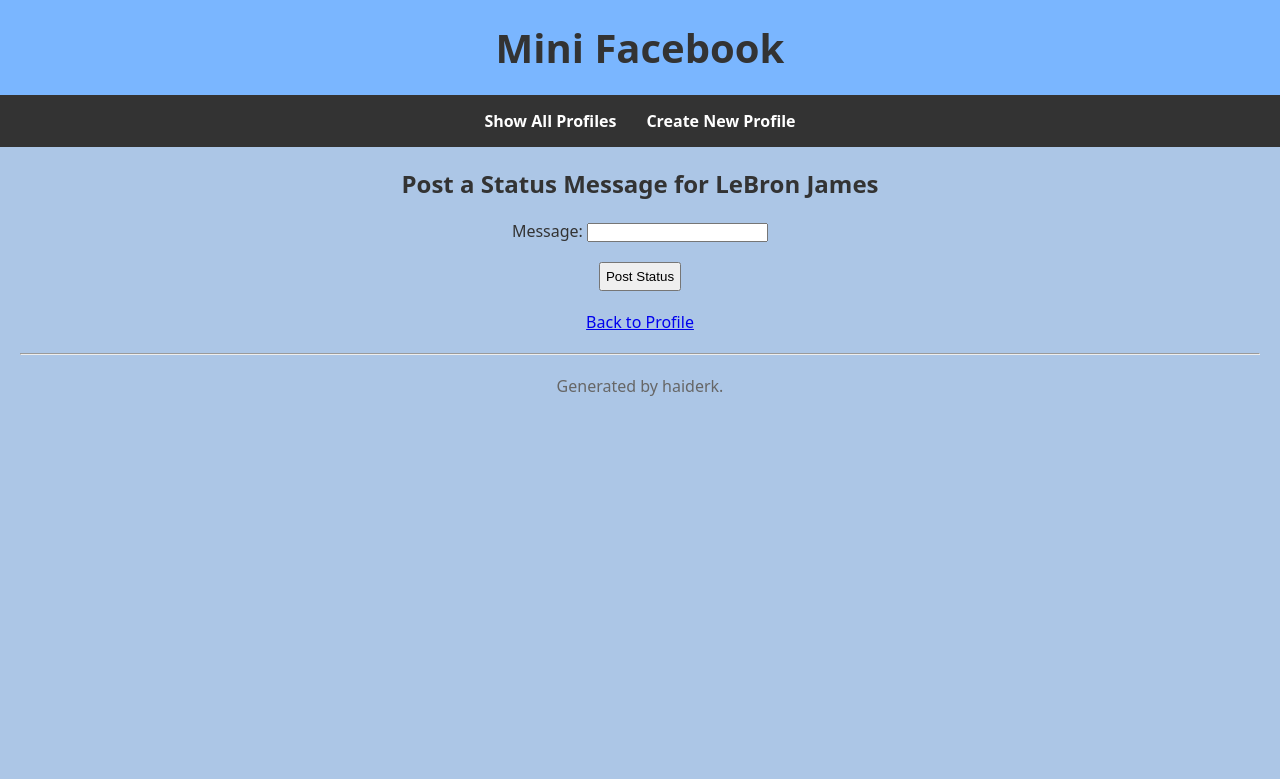
After one commit to haiderak12/412-a3, a Django app: page /mini_fb/profile/1/create_status in a window 1280 px wide. The commit adds this page. Shown: the top 779 px of the page. Run offline with Django 5.2, Linux system fonts and the light colour scheme; data comes from the database, SQL or seed files in the repository; both versions use the stored data as it was after the commit.

Commit message:
assignment 6

```diff
--- /dev/null
+++ b/a6_url.txt
@@ -0,0 +1 @@
+https://four12-a3.onrender.com/mini_fb
--- a/mini_fb/admin.py
+++ b/mini_fb/admin.py
@@ -6,3 +6,4 @@ from .models import *
 # Register your models here.
 
 admin.site.register(Profile)
+admin.site.register(StatusMessage)
--- /dev/null
+++ b/mini_fb/forms.py
@@ -0,0 +1,19 @@
+from django import forms
+from .models import Profile, StatusMessage
+
+class CreateProfileForm(forms.ModelForm):
+    firstname = forms.CharField(label="First Name", required=True)
+    lastname = forms.CharField(label="Last Name", required=True)
+    city = forms.CharField(label="City", required=True)
+    email = forms.EmailField(label="Email", required=True)
+
+    class Meta:
+        model = Profile
+        fields = ['firstname', 'lastname', 'city', 'email', 'image_url']
+
+class CreateStatusMessageForm(forms.ModelForm):
+    message = forms.CharField(label="Message", required=True)
+
+    class Meta:
+        model = StatusMessage
+        fields = ['message']
--- a/mini_fb/models.py
+++ b/mini_fb/models.py
@@ -1,6 +1,8 @@
 # mini_fb/models.py
 # Definte the data objects for our application
 from django.db import models
+from django.utils import timezone
+from django.urls import reverse
 
 # Create your models here.
 
@@ -17,3 +19,17 @@ class Profile(models.Model):
         '''Return a string representation of this object.'''
 
         return f'{self.firstname} {self.lastname}'
+
+    def get_status_messages(self):
+        return self.statusmessage_set.all().order_by('-timestamp')
+
+    def get_absolute_url(self):
+        return reverse('show_profile', kwargs={'pk': self.pk})
+
+class StatusMessage(models.Model):
+    timestamp = models.DateTimeField(default=timezone.now)
+    message = models.TextField()
+    profile = models.ForeignKey(Profile, on_delete=models.CASCADE)
+
+    def __str__(self):
+        return f"StatusMessage({self.profile.firstname} {self.profile.lastname} at {self.timestamp})"
--- a/mini_fb/templates/mini_fb/base.html
+++ b/mini_fb/templates/mini_fb/base.html
@@ -19,6 +19,7 @@
         <nav>
             <ul>
                 <li><a href="{% url 'show_all_profiles' %}">Show All Profiles</a></li>
+                <li><a href="{% url 'create_profile' %}">Create New Profile</a></li>
             </ul>
         </nav>
 
--- /dev/null
+++ b/mini_fb/templates/mini_fb/create_status_form.html
@@ -0,0 +1,15 @@
+{% extends 'mini_fb/base.html' %}
+
+{% block content %}
+<div class="status_page">
+    <h2>Post a Status Message for {{ profile.firstname }} {{ profile.lastname }}</h2>
+
+    <form method="POST" action="{% url 'create_status' profile.pk %}">
+        {% csrf_token %}
+        {{ form.as_p }}
+        <button type="submit">Post Status</button>
+    </form>
+
+    <p><a href="{% url 'show_profile' profile.pk %}">Back to Profile</a></p>
+</div>
+{% endblock %}
--- a/mini_fb/urls.py
+++ b/mini_fb/urls.py
@@ -8,4 +8,7 @@ from . import views
 # all of the URLs that are part of this app
 urlpatterns = [
     path(r'', views.ShowAllProfilesView.as_view(), name='show_all_profiles'),
+    path(r'profile/<int:pk>', views.ShowProfilePageView.as_view(), name='show_profile'),
+    path(r'create_profile', views.CreateProfileView.as_view(), name='create_profile'),
+    path(r'profile/<int:pk>/create_status', views.CreateStatusMessageView.as_view(), name='create_status'),
 ]
--- a/mini_fb/views.py
+++ b/mini_fb/views.py
@@ -1,11 +1,52 @@
 from django.shortcuts import render
 
 # Create your views here.
-from django.views.generic import ListView
+from django.views.generic import ListView, DetailView, CreateView
 from .models import Profile # import the models
+from .forms import CreateProfileForm, CreateStatusMessageForm
+from django.urls import reverse
 
 # class-based view
 class ShowAllProfilesView(ListView):
     model = Profile # the model to display
     template_name = 'mini_fb/show_all_profiles.html'
     context_object_name = 'profiles' # context variable to use in the template
+
+class ShowProfilePageView(DetailView):
+    model = Profile
+    template_name = 'mini_fb/show_profile.html'
+    context_object_name = 'profile'
+
+    def get_context_data(self, **kwargs):
+        context = super().get_context_data(**kwargs)
+        profile = self.get_object()
+        context['status_messages'] = profile.get_status_messages()
+        return context
+
+class CreateProfileView(CreateView):
+    form_class = CreateProfileForm
+    template_name = 'mini_fb/create_profile_form.html'
+
+    def get_success_url(self):
+        return reverse('show_profile', kwargs={'pk': self.object.pk})
+
+class CreateStatusMessageView(CreateView):
+    form_class = CreateStatusMessageForm
+    template_name = 'mini_fb/create_status_form.html'
+
+    def get_context_data(self, **kwargs):
+        context = super().get_context_data(**kwargs)
+        profile_pk = self.kwargs['pk']
+        profile = Profile.objects.get(pk=profile_pk)
+        context['profile'] = profile
+        return context
+
+    def form_valid(self, form):
+        profile_pk = self.kwargs['pk']
+        profile = Profile.objects.get(pk=profile_pk)
+        form.instance.profile = profile
+        return super().form_valid(form)
+
+    def get_success_url(self):
+        profile_pk = self.kwargs['pk']
+        return reverse('show_profile', kwargs={'pk': profile_pk})
--- a/static/styles.css
+++ b/static/styles.css
@@ -7,20 +7,21 @@
 
 /* Body styling */
 body {
-    font-family: Arial, sans-serif;
+    font-family: system-ui, -apple-system, BlinkMacSystemFont, 'Segoe UI', Roboto, Oxygen, Ubuntu, Cantarell, 'Open Sans', 'Helvetica Neue', sans-serif;
     background-color: #acc6e6;
     color: #333;
 }
 
 /* Header styling */
 header {
-    background-color: #698be7;
+    background-color: rgb(122, 182, 255);
     padding: 20px;
     text-align: center;
 }
 
 header h1 {
     color: #333;
+    font-size: 2.5rem;
 }
 
 /* Navigation bar styling */
@@ -94,16 +95,89 @@ body > hr {
 }
 
 .fb_table th, .fb_table td {
-    padding: 5px 20px;
+    padding: 10px 20px;
     text-align: left;
 }
 
 .fb_table th {
-    background-color: #499fe5;
+    background-color: #333;
+    color: white;
 }
 
 .fb_table td {
     background-color: #83b7e2;
+}
+
+.create_profile {
+    margin: 20px auto;
+    text-align: center;
+}
+
+.create_profile table {
+    margin: 0 auto;
+    text-align: right;
+}
+
+.fb_profile {
+    display: flex;
+    flex-direction: column;
+    align-items: center; /* Centers items horizontally */
+    margin: 20px auto;
+    background-color: #83b7e2;
+    width: 500px;
+    padding: 10px 20px;
+    border-radius: 10px;
+}
+
+.profile-title {
+    margin-bottom: 20px;
+    text-align: center;
+}
+
+.profile-title img {
+    border-radius: 20px;
+}
+
+.profile-info {
+    max-width: 600px;
+}
+
+.profile-info ul {
+    list-style-type: none;
+    padding: 0;
+}
+
+.profile-info ul li {
+    text-align: left;
+    margin-bottom: 5px;
+}
+
+.profile-info p {
+    margin: 20px 0;
+}
+
+.profile-info h3 {
+    margin-top: 30px;
+}
+
+.profile-info ul.status-messages {
+    list-style-type: none;
+    padding: 0;
+}
+
+.profile-info ul.status-messages li {
+    text-align: left;
+    margin-bottom: 10px;
+}
+
+.status_page {
+    margin: 20px auto;
+    text-align: center;
+}
+
+.status_page form button {
+    margin: 20px;
+    padding: 5px;
 }
 
 h2, h3 {
```
Also changed, not shown: mini_fb/templates/mini_fb/create_profile_form.html (added, +24 -0 lines), mini_fb/templates/mini_fb/show_all_profiles.html (+11 -5 lines), mini_fb/templates/mini_fb/show_profile.html (added, +33 -0 lines), db.sqlite3, mini_fb/migrations/0002_statusmessage.py (added), 1 other file.
